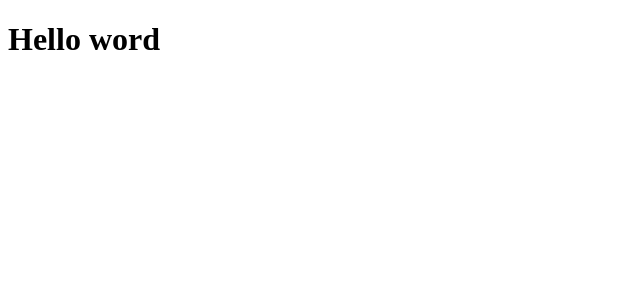
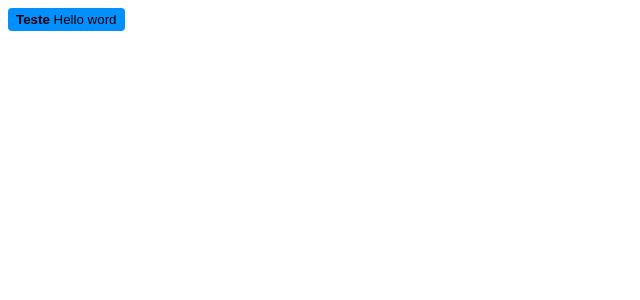
Before and after one commit to flavioanalistadesistema/ignite-shop, a Next.js app: page / in a window 1280 px wide. Shown: the top 300 px of the page, without its empty margins (0-640 px from the left). Built offline with nearby package versions, Linux system fonts and the light colour scheme.

Commit message:
feat: Configurando Stitches

```diff
--- a/package.json
+++ b/package.json
@@ -9,6 +9,7 @@
     "lint": "next lint"
   },
   "dependencies": {
+    "@stitches/react": "^1.2.8",
     "next": "13.4.13",
     "react": "18.2.0",
     "react-dom": "18.2.0"
--- a/src/pages/_document.tsx
+++ b/src/pages/_document.tsx
@@ -1,4 +1,5 @@
 import { Html, Head, Main, NextScript } from 'next/document'
+import { getCssText } from '../styleds'
 
 export default function Document() {
     return (
@@ -7,6 +8,7 @@
                 <link rel="preconnect" href="https://fonts.googleapis.com" />
                 <link rel="preconnect" href="https://fonts.gstatic.com" crossOrigin="anonymous" />
                 <link href="https://fonts.googleapis.com/css2?family=Roboto:wght@400;700&display=swap" rel="stylesheet" />
+                <style id='stitches' dangerouslySetInnerHTML={{__html: getCssText()}}/>
             </Head>
             <body>
                 <Main />
--- a/src/pages/index.tsx
+++ b/src/pages/index.tsx
@@ -1,8 +1,29 @@
+import { styled } from "../styleds"
+
+const Button = styled('button', {
+  backgroundColor: '$primary',
+  border: 0,
+  padding: '4px 8px',
+  borderRadius: 4,
+
+  span: {
+    fontWeight: 700,
+  },
+
+  '&:hover': {
+    filter: 'brightness(0.7)',
+  }
+
+})
+
 
 export default function Home() {
   return (
       <div>
-        <h1>Hello word</h1>
+        <Button>
+          <span>Teste </span>
+          Hello word
+        </Button>
       </div>
   )
 }
--- /dev/null
+++ b/src/styleds/index.ts
@@ -0,0 +1,19 @@
+import { createStitches } from '@stitches/react'
+
+export const {
+    styled,
+    css,
+    globalCss,
+    keyframes,
+    getCssText,
+    theme,
+    createTheme,
+    config,
+}  = createStitches({
+
+    theme: {
+        colors: {
+            primary: 'hsl(206, 100%, 50%)',
+        }
+    }
+})
```
Also changed, not shown: 1 other file (tests, documents, lock files or other folders).
